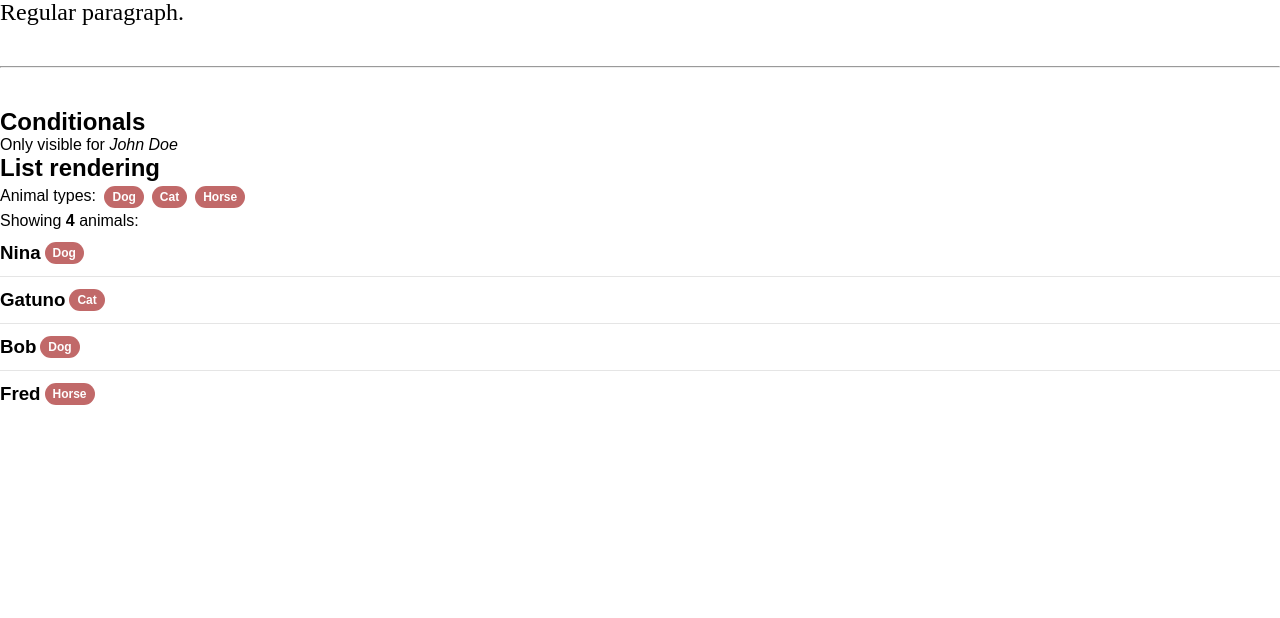
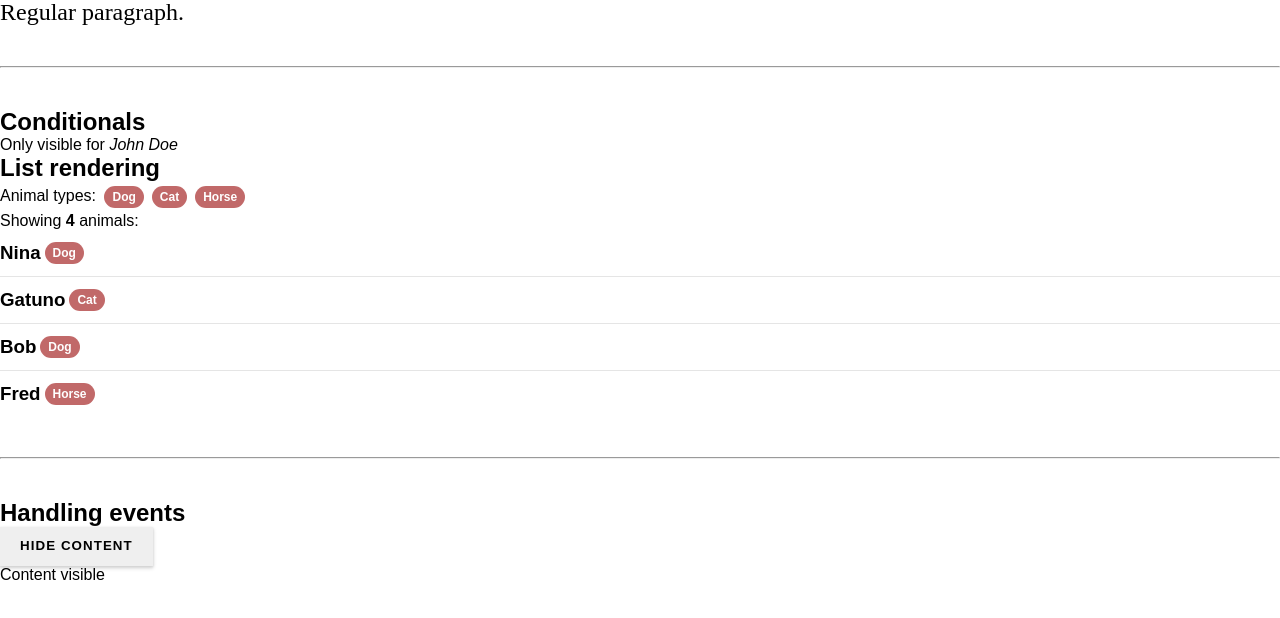
Before and after one commit to sergiofvs/angular-course, an Angular app: page / in a window 1280 px wide. Shown: the part 838-1456 px from the top of the page. Built offline with nearby package versions, Linux system fonts and the light colour scheme.

Commit message:
Create events component
- Toggle content visibility through click event

```diff
--- a/src/app/app.component.html
+++ b/src/app/app.component.html
@@ -12,3 +12,7 @@
 <hr>
 
 <app-directives [name]="user_name"></app-directives>
+
+<hr>
+
+<app-events></app-events>
--- a/src/app/app.module.ts
+++ b/src/app/app.module.ts
@@ -5,13 +5,15 @@ import { AppComponent } from './app.component';
 import { FirstComponentComponent } from './components/first-component/first-component.component';
 import { ParentDataComponent } from './components/parent-data/parent-data.component';
 import { DirectivesComponent } from './components/directives/directives.component';
+import { EventsComponent } from './components/events/events.component';
 
 @NgModule({
   declarations: [
     AppComponent,
     FirstComponentComponent,
     ParentDataComponent,
-    DirectivesComponent
+    DirectivesComponent,
+    EventsComponent
   ],
   imports: [
     BrowserModule
--- /dev/null
+++ b/src/app/components/events/events.component.html
@@ -0,0 +1,3 @@
+<h2>Handling events</h2>
+<button (click)="showContent()">{{ show_text }} content</button>
+<p *ngIf="show">Content visible</p>
--- /dev/null
+++ b/src/app/components/events/events.component.ts
@@ -0,0 +1,20 @@
+import { Component, OnInit } from '@angular/core';
+
+@Component({
+  selector: 'app-events',
+  templateUrl: './events.component.html',
+  styleUrls: ['./events.component.css'],
+})
+export class EventsComponent implements OnInit {
+  show: boolean = true;
+  show_text: string = 'Hide';
+
+  constructor() {}
+
+  ngOnInit(): void {}
+
+  showContent(): void {
+    this.show = !this.show;
+    this.show_text = this.show ? 'Hide' : 'Show';
+  }
+}
--- a/src/styles.css
+++ b/src/styles.css
@@ -35,3 +35,20 @@ dt {
 dd {
   padding-left: 20px;
 }
+
+button {
+  display: inline-flex;
+  padding: 11px 20px 13px;
+  font-weight: 900;
+  text-transform: uppercase;
+  letter-spacing: 0.08em;
+  cursor: pointer;
+  border-style: none;
+  box-shadow: 0 1px 2px lightgray, 0 2px 4px lightgray;
+}
+
+button:active {
+  color: white;
+  background-color: black;
+  box-shadow: 0 0 0;
+}
```
Also changed, not shown: src/app/components/events/events.component.css (added), 1 other file (tests, documents, lock files or other folders).
